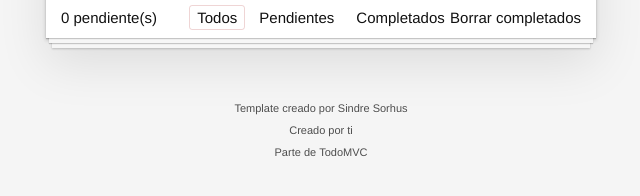
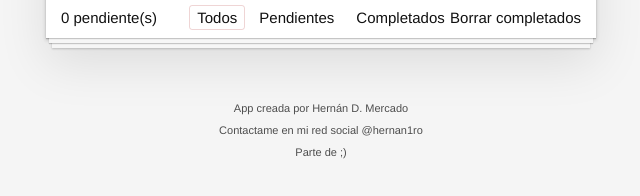
Before and after one commit to Hernan1ro/Lista-de-tareas, a website built with webpack: page docs/index.html in a window 1280 px wide. Shown: the part 200-396 px from the top of the page, without its empty margins (319-959 px from the left). Built offline with nearby package versions, Linux system fonts and the light colour scheme.

Commit message:
Update index.html

```diff
--- a/docs/index.html
+++ b/docs/index.html
@@ -1 +1 @@
-<!doctype html><html lang="en"><head><meta charset="utf-8"/><meta name="viewport" content="width=device-width,initial-scale=1"/><title>Template • TodoMVC</title><link href="main.a4a17629777df8f52fbb.css" rel="stylesheet"></head><body><section class="todoapp"><header class="header"><h1>Tareas</h1><input class="new-todo" placeholder="¿Qué necesita ser hecho?" autofocus/></header><section class="main"><input id="toggle-all" class="toggle-all" type="checkbox"/> <label for="toggle-all">Mark all as complete</label><ul class="todo-list"></ul></section><footer class="footer"><span class="todo-count"><strong>0</strong> pendiente(s)</span><ul class="filters"><li><a class="selected filtro" class="selected" href="#/">Todos</a></li><li><a class="filtro" href="#/active">Pendientes</a></li><li><a class="filtro" href="#/completed">Completados</a></li></ul><button class="clear-completed">Borrar completados</button></footer></section><footer class="info"><p>Template creado por <a href="http://sindresorhus.com">Sindre Sorhus</a></p><p>Creado por <a href="http://todomvc.com">ti</a></p><p>Parte de <a href="http://todomvc.com">TodoMVC</a></p></footer><script src="main.65e8b7288194532e8e29.js"></script></body></html>
+<!doctype html><html lang="en"><head><meta charset="utf-8"/><meta name="viewport" content="width=device-width,initial-scale=1"/><title>Template • TodoMVC</title><link href="main.a4a17629777df8f52fbb.css" rel="stylesheet"></head><body><section class="todoapp"><header class="header"><h1>Tareas</h1><input class="new-todo" placeholder="¿Qué necesita ser hecho?" autofocus/></header><section class="main"><input id="toggle-all" class="toggle-all" type="checkbox"/> <label for="toggle-all">Mark all as complete</label><ul class="todo-list"></ul></section><footer class="footer"><span class="todo-count"><strong>0</strong> pendiente(s)</span><ul class="filters"><li><a class="selected filtro" class="selected" href="#/">Todos</a></li><li><a class="filtro" href="#/active">Pendientes</a></li><li><a class="filtro" href="#/completed">Completados</a></li></ul><button class="clear-completed">Borrar completados</button></footer></section><footer class="info"><p>App creada por <a href="https://twitter.com/Hernan1ro">Hernán D. Mercado</a></p><p>Contactame en mi red social <a href="https://twitter.com/Hernan1ro">@hernan1ro</a></p><p>Parte de <a href="https://twitter.com/Hernan1ro">;)</a></p></footer><script src="main.65e8b7288194532e8e29.js"></script></body></html>
```
